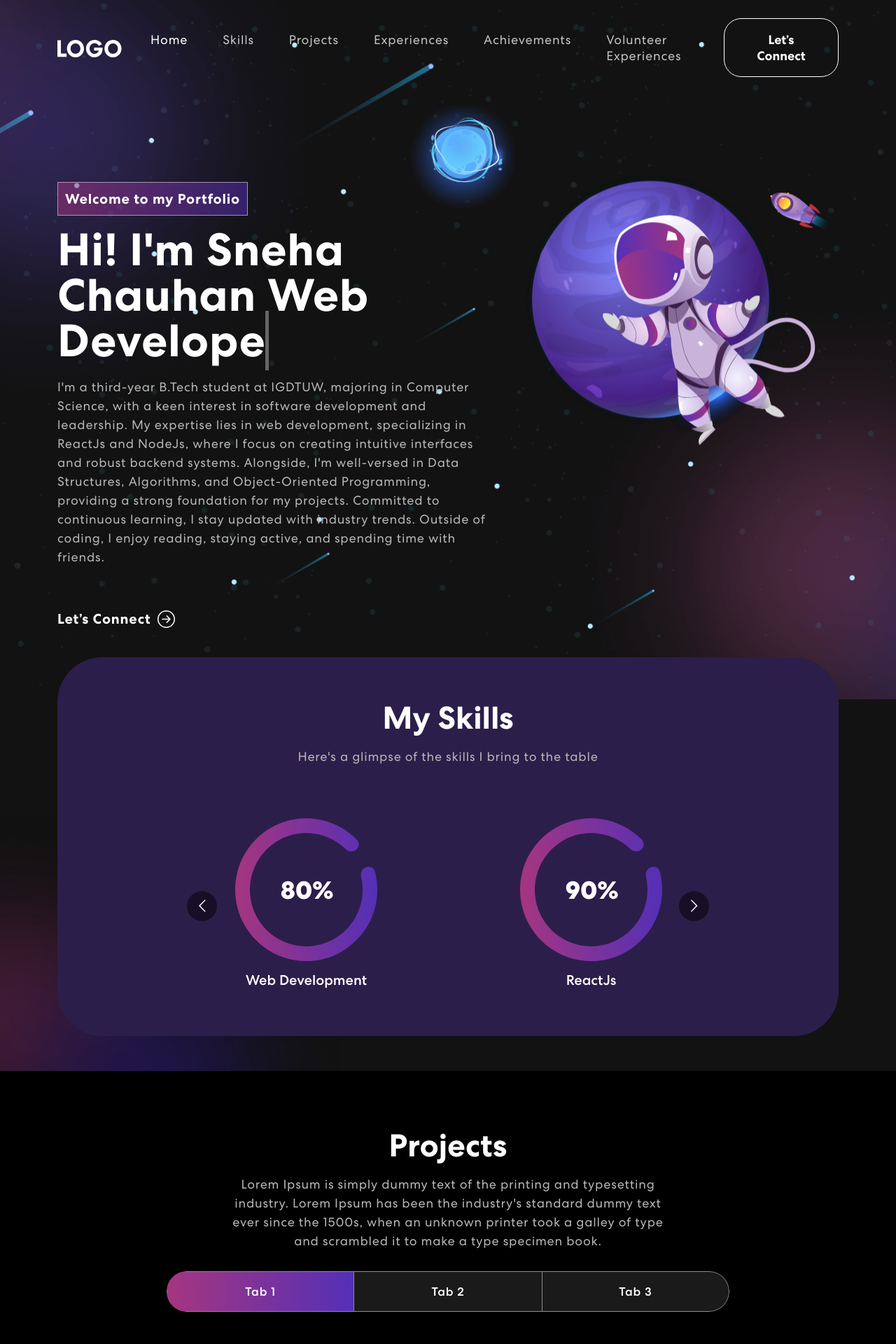
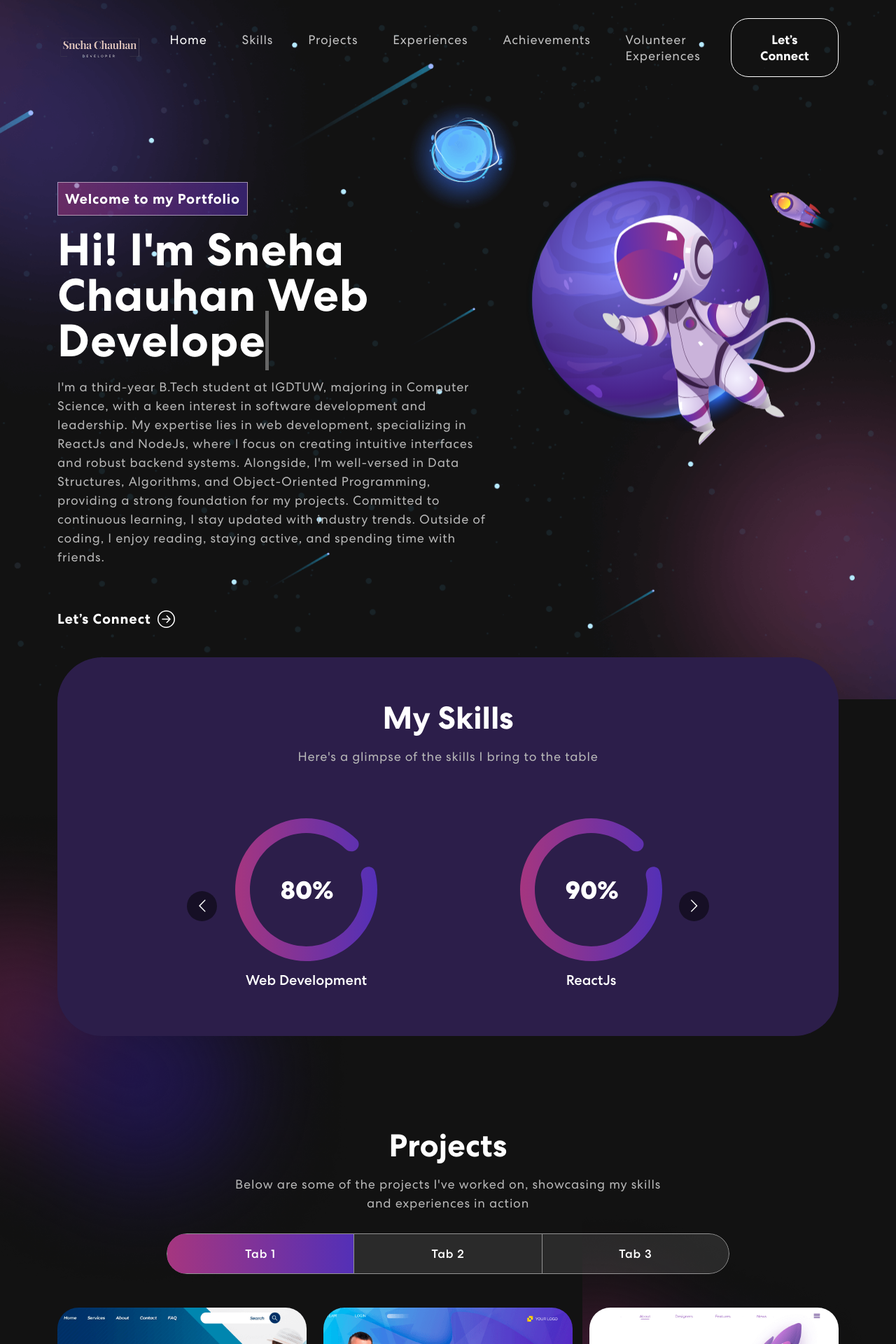
Before and after one commit to i-am-SnehaChauhan/SnehaChauhan, a React (Create React App) app: page / in a window 1280 px wide. Shown: the top 1920 px of the page at 70% size. Built offline with nearby package versions, Linux system fonts and the light colour scheme; no server answers.

Commit message:
Logo updated

```diff
--- a/src/App.css
+++ b/src/App.css
@@ -95,7 +95,7 @@ nav.navbar.scrolled {
   background-color: #121212;
 }
 nav.navbar a.navbar-brand {
-    width: 9%;
+    width: 12%;
 }
 nav.navbar .navbar-nav .nav-link.navbar-link {
   font-weight: 400;
@@ -347,7 +347,6 @@ nav.navbar .navbar-toggler[aria-expanded="true"] .navbar-toggler-icon {
 .project {
   padding: 80px 0;
   position: relative;
-  background-color: black;
 }
 .project h2 {
 	font-size: 45px;
--- a/src/components/NavBar.js
+++ b/src/components/NavBar.js
@@ -1,6 +1,6 @@
 import { useState, useEffect } from "react";
 import { Navbar, Nav, Container } from "react-bootstrap";
-import logo from '../assets/img/logo.svg';
+import logo from '../assets/img/logo.png';
 import navIcon1 from '../assets/img/nav-icon1.svg';
 import navIcon2 from '../assets/img/nav-icon2.svg';
 import navIcon3 from '../assets/img/nav-icon3.svg';
@@ -37,7 +37,7 @@ export const NavBar = () => {
       <Navbar expand="md" className={scrolled ? "scrolled" : ""}>
         <Container>
           <Navbar.Brand href="/">
-            <img src={logo} alt="Logo" />
+            <img src={logo} alt="Logo" width={150}/>
           </Navbar.Brand>
           <Navbar.Toggle aria-controls="basic-navbar-nav">
             <span className="navbar-toggler-icon"></span>
--- a/src/components/Projects.js
+++ b/src/components/Projects.js
@@ -3,7 +3,8 @@ import { ProjectCard } from "./ProjectCard";
 import projImg1 from "../assets/img/project-img1.png";
 import projImg2 from "../assets/img/project-img2.png";
 import projImg3 from "../assets/img/project-img3.png";
-import colorSharp2 from "../assets/img/color-sharp2.png";
+import colorSharp2 from "../assets/img/color-sharp.png";
+
 import 'animate.css';
 import TrackVisibility from 'react-on-screen';
 
@@ -51,7 +52,7 @@ export const Projects = () => {
               {({ isVisible }) =>
               <div className={isVisible ? "animate__animated animate__fadeIn": ""}>
                 <h2>Projects</h2>
-                <p>Lorem Ipsum is simply dummy text of the printing and typesetting industry. Lorem Ipsum has been the industry's standard dummy text ever since the 1500s, when an unknown printer took a galley of type and scrambled it to make a type specimen book.</p>
+                <p>Below are some of the projects I've worked on, showcasing my skills and experiences in action</p>
                 <Tab.Container id="projects-tabs" defaultActiveKey="first">
                   <Nav variant="pills" className="nav-pills mb-5 justify-content-center align-items-center" id="pills-tab">
                     <Nav.Item>
```
Also changed, not shown: src/assets/img/logo.png (added).
